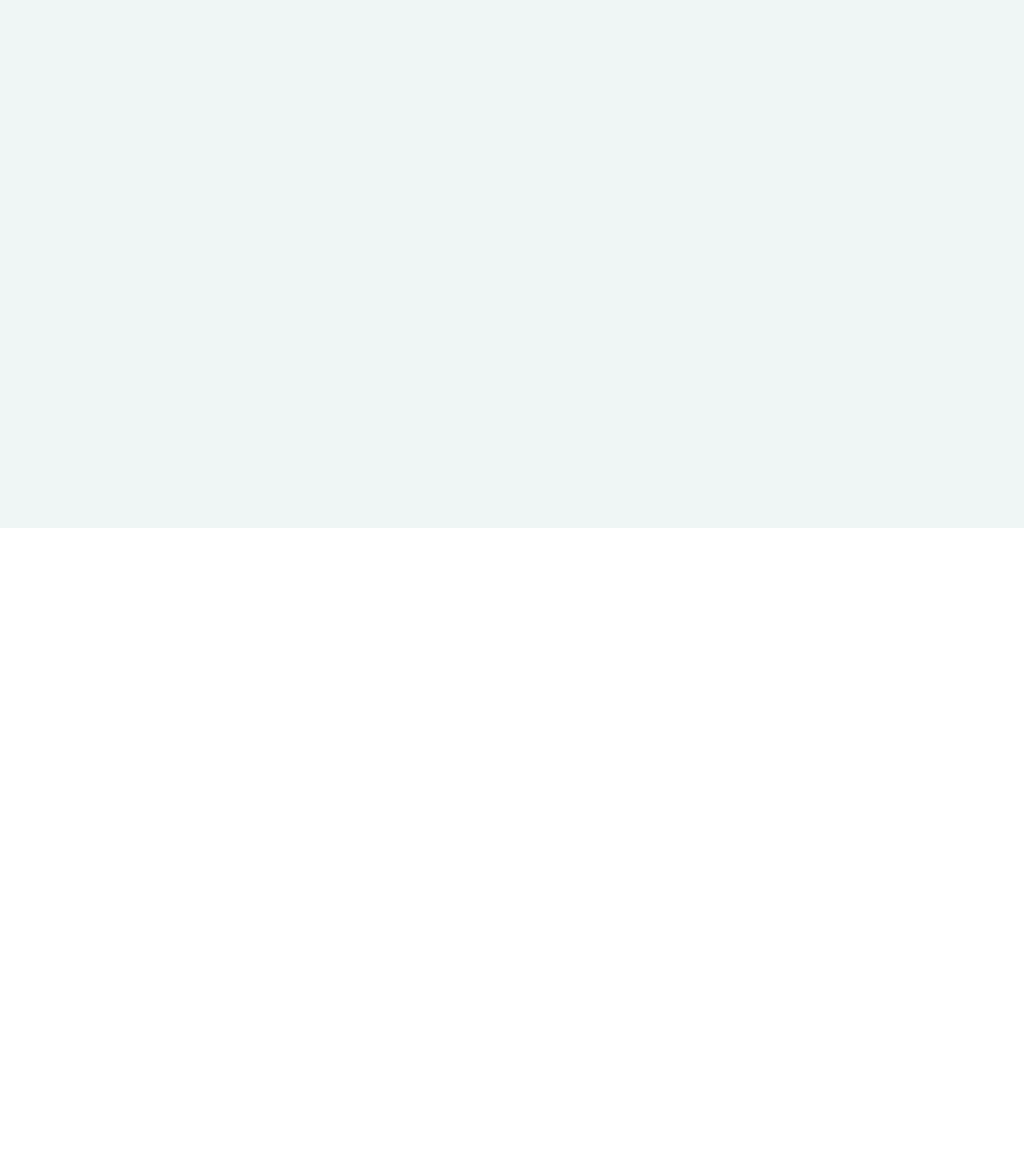
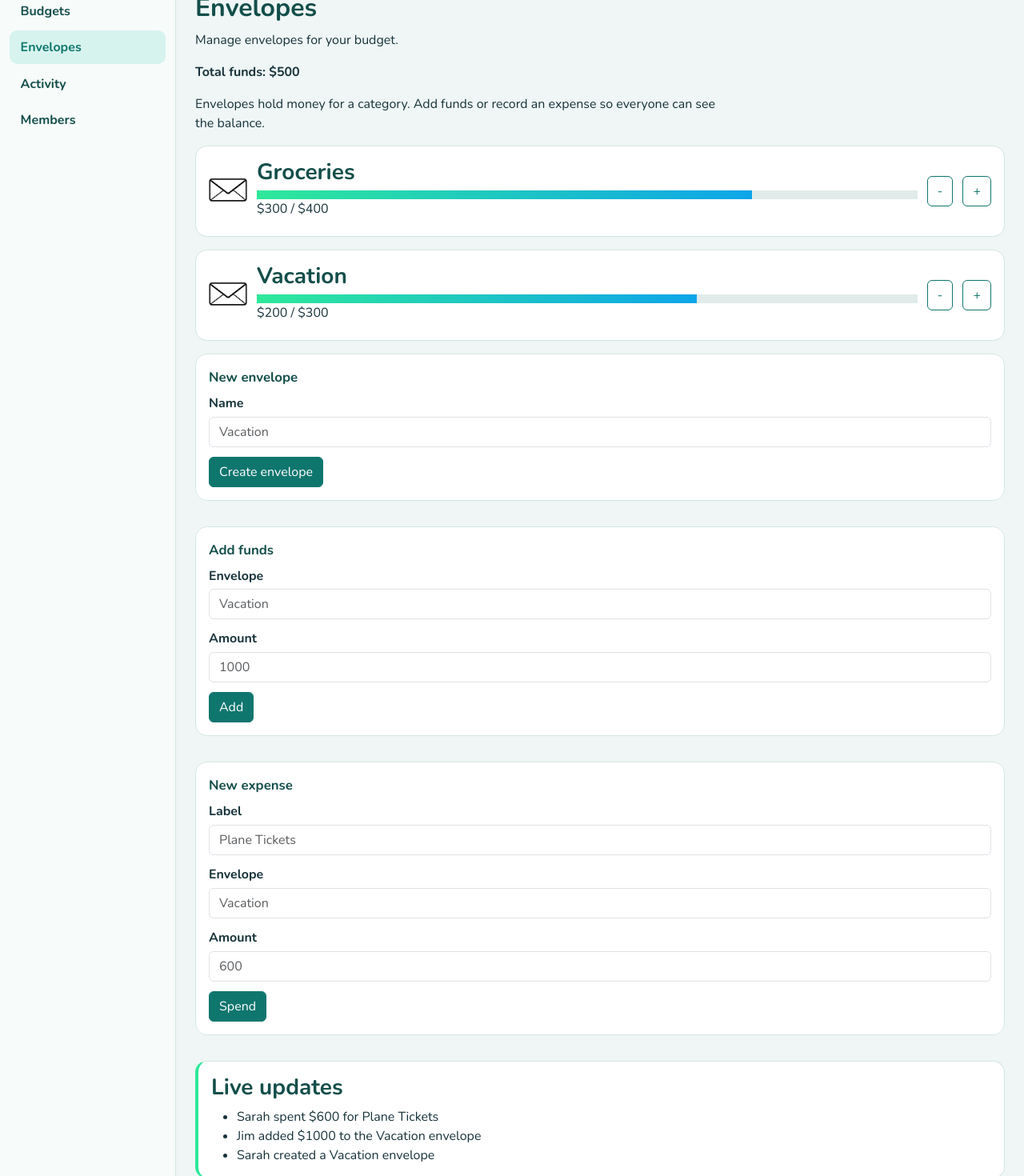
Before and after one commit to KenTheScientist/startup, a React (Vite) app: page /envelopes in a window 1280 px wide. Shown: the part 140-1610 px from the top of the page at 80% size. Before the commit the page ends 800 px from the top, so only its background shows below. Built offline with nearby package versions, Linux system fonts and the light colour scheme.

Commit message:
modularize envelopes

```diff
--- a/src/App.jsx
+++ b/src/App.jsx
@@ -5,6 +5,7 @@ import './app.css';
 import { BrowserRouter, NavLink, Route, Routes } from 'react-router-dom';
 import Login from './login/login';
 import Budgets from './budgets/budgets';
+import Envelopes from './envelopes/envelopes';
 
 
 export default function App() {
@@ -22,6 +23,7 @@ export default function App() {
         <Routes>
             <Route path="/" element={<Login />} />
             <Route path="/budgets" element={<Budgets />} />
+            <Route path="/envelopes" element={<Envelopes />} />
         </Routes>
 
         <footer id="site-footer">
--- /dev/null
+++ b/src/envelopes/envelopes.jsx
@@ -0,0 +1,78 @@
+import { Link } from 'react-router-dom';
+import Navigation from '../widgets/navigation';
+
+export default function Envelopes() {
+    return (
+        <div className="layout">
+            <Navigation />
+            <main>
+                <p><Link to="/budgets">Back to Budgets</Link></p>
+                <h2>Envelopes</h2>
+                <p>Manage envelopes for your budget.</p>
+                <p><strong>Total funds: $500</strong></p>
+                <p>Envelopes hold money for a category. Add funds or record an expense so everyone can see the balance.</p>
+
+                <div className="envelope-list">
+                    <article className="envelope">
+                        <img src="envelope.png" alt="Envelope" />
+                        <div>
+                            <h3>Groceries</h3>
+                            <progress value="300" max="400"></progress>
+                            <p>$300 / $400</p>
+                        </div>
+                        <button className="btn btn-outline-primary" type="button">-</button>
+                        <button className="btn btn-outline-primary" type="button">+</button>
+                    </article>
+                    <article className="envelope">
+                        <img src="envelope.png" alt="Envelope" />
+                        <div>
+                            <h3>Vacation</h3>
+                            <progress value="200" max="300"></progress>
+                            <p>$200 / $300</p>
+                        </div>
+                        <button className="btn btn-outline-primary" type="button">-</button>
+                        <button className="btn btn-outline-primary" type="button">+</button>
+                    </article>
+                </div>
+
+                <div className="split">
+                    <form>
+                        <fieldset>
+                            <legend>New envelope</legend>
+                            <label>Name <input className="form-control" type="text" placeholder="Vacation" /></label>
+                            <button className="btn btn-primary" type="button">Create envelope</button>
+                        </fieldset>
+                    </form>
+
+                    <form>
+                        <fieldset>
+                            <legend>Add funds</legend>
+                            <label>Envelope <input className="form-control" type="text" placeholder="Vacation" /></label>
+                            <label>Amount <input className="form-control" type="number" placeholder="1000" /></label>
+                            <button className="btn btn-primary" type="button">Add</button>
+                        </fieldset>
+                    </form>
+
+                    <form>
+                        <fieldset>
+                            <legend>New expense</legend>
+                            <label>Label <input className="form-control" type="text" placeholder="Plane Tickets" /></label>
+                            <label>Envelope <input className="form-control" type="text" placeholder="Vacation" /></label>
+                            <label>Amount <input className="form-control" type="number" placeholder="600" /></label>
+                            <button className="btn btn-primary" type="button">Spend</button>
+                        </fieldset>
+                    </form>
+                </div>
+
+                <section className="live">
+                    <h3>Live updates</h3>
+                    <ul>
+                        <li>Sarah spent $600 for Plane Tickets</li>
+                        <li>Jim added $1000 to the Vacation envelope</li>
+                        <li>Sarah created a Vacation envelope</li>
+                    </ul>
+                </section>
+            </main>
+        </div>
+    )
+}
```
